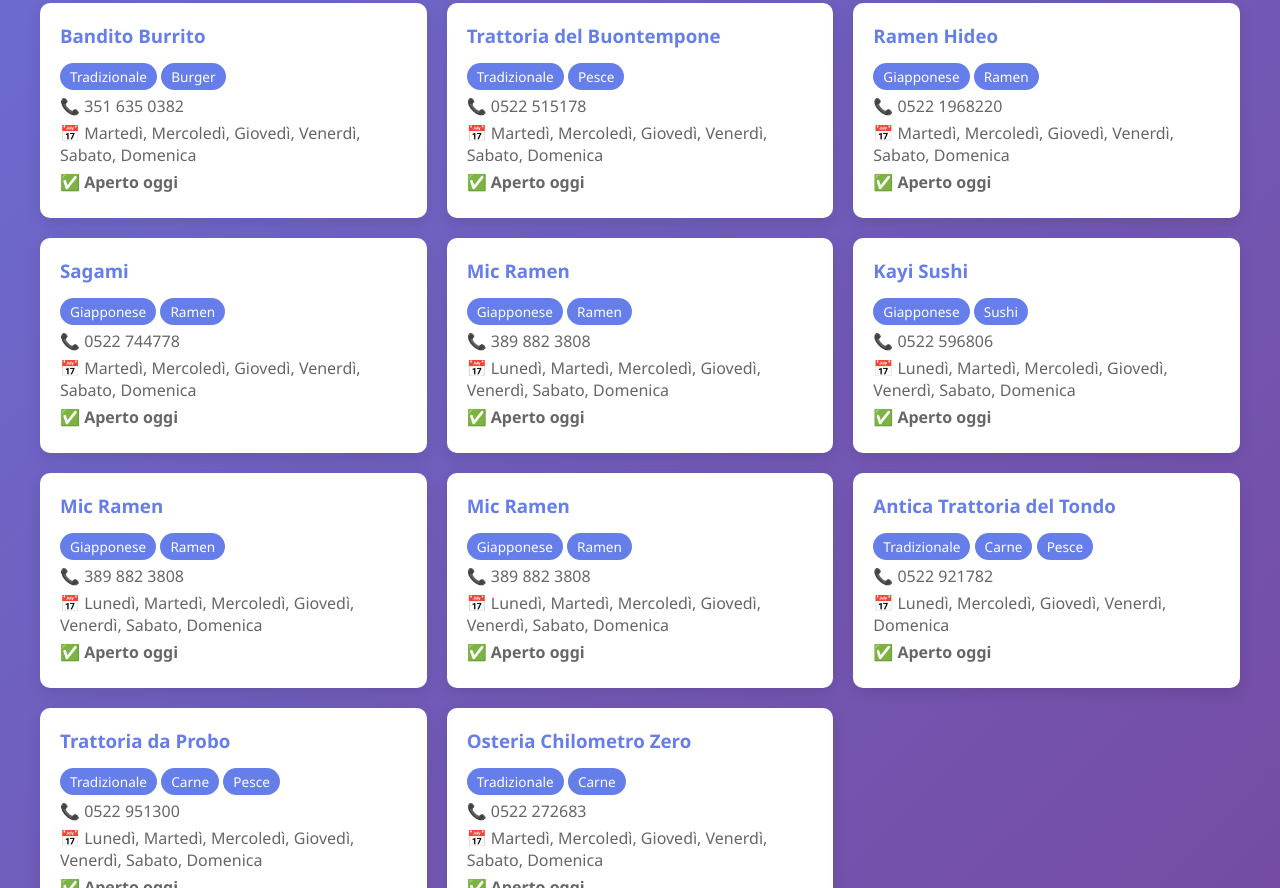
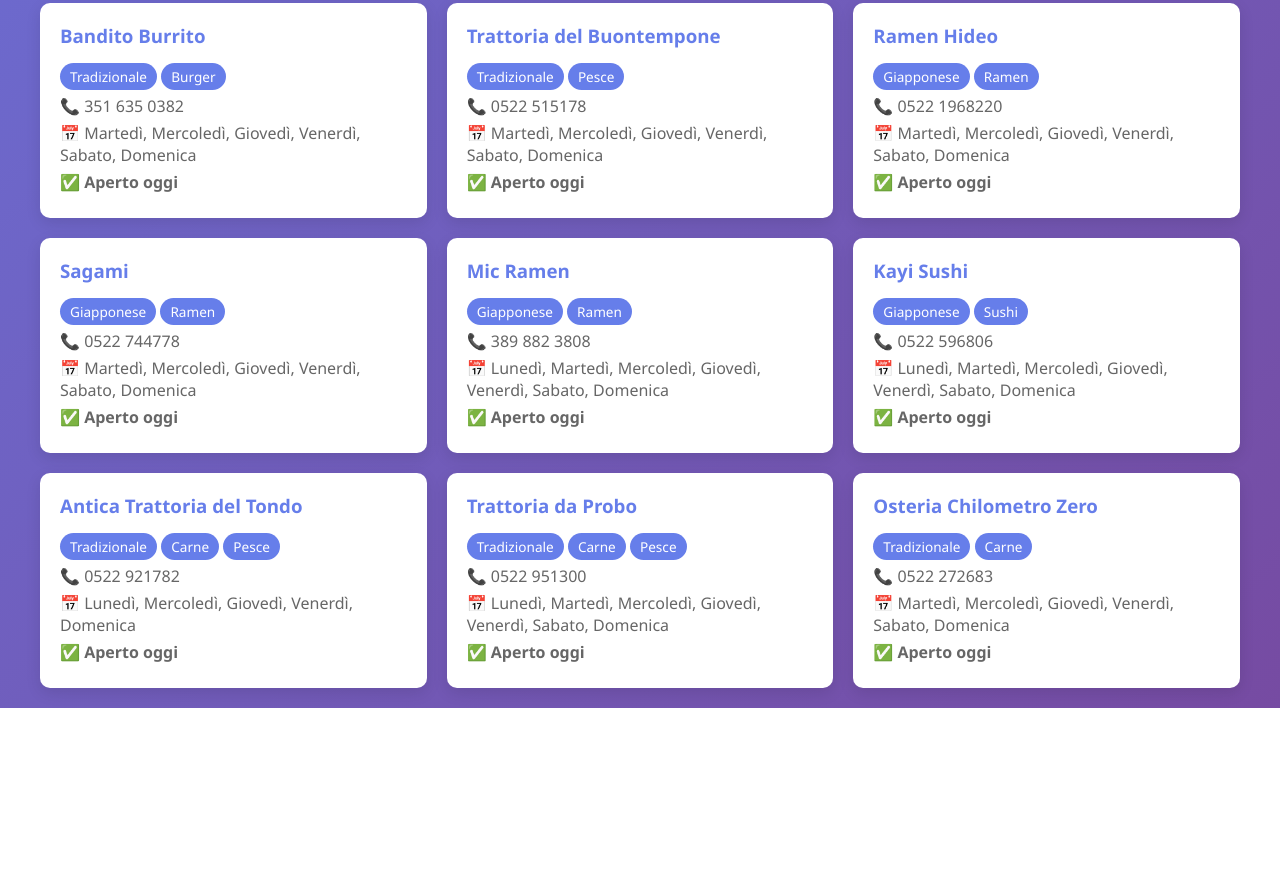
Before and after one commit to GabriLesi/mangiamo, a plain HTML site: page index.html in a window 1280 px wide. Shown: the part 1381-2269 px from the top of the page. After the commit the page ends 2089 px from the top, so only its background shows below. Drawn offline with Linux system fonts and the light colour scheme.

Commit message:
Update index.html
Cleanup duplicated restaurants

```diff
--- a/index.html
+++ b/index.html
@@ -361,18 +361,6 @@
                 openDays: [1, 2, 3, 4, 5, 6, 0]
             },
             {
-                name: "Mic Ramen",
-                cuisine: ["Giapponese", "Ramen"],
-                phone: "389 882 3808",
-                openDays: [1, 2, 3, 4, 5, 6, 0]
-            },
-            {
-                name: "Mic Ramen",
-                cuisine: ["Giapponese", "Ramen"],
-                phone: "389 882 3808",
-                openDays: [1, 2, 3, 4, 5, 6, 0]
-            },
-            {
                 name: "Antica Trattoria del Tondo",
                 cuisine: ["Tradizionale", "Carne", "Pesce"],
                 phone: "0522 921782",
```
